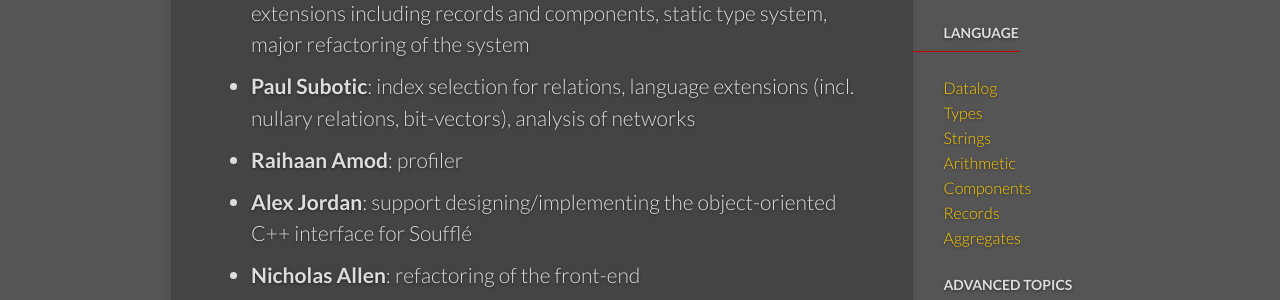
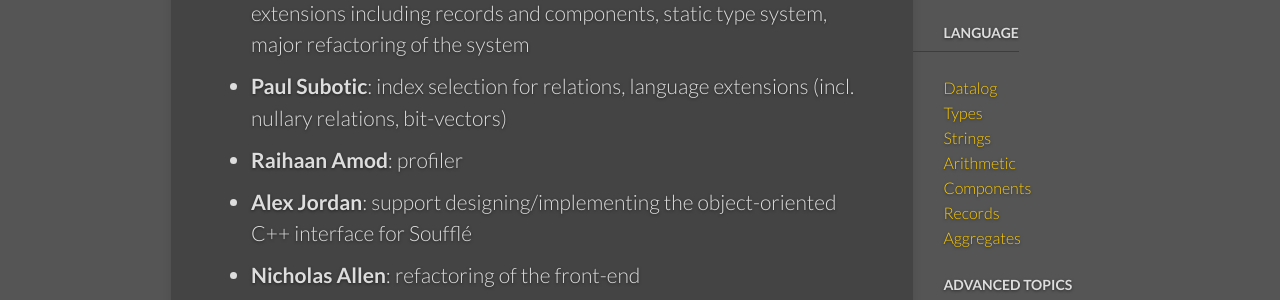
Before and after one commit to souffle-lang/souffle-lang.github.io, a Jekyll site: the page built from _docs/contributors.md, in a window 1280 px wide. Shown: the part 383-683 px from the top of the page. Built offline with Jekyll 4.4.1, drawn with Linux system fonts in a browser that asks for light colours.

Commit message:
Update contributors.md

```diff
--- a/_docs/contributors.md
+++ b/_docs/contributors.md
@@ -7,7 +7,7 @@ permalink: /docs/contributors/
 The contributors with their code contributions are listed below:
  * **Bernhard Scholz**: project lead, design and implementation
  * **Herbert Jordan**: high-performance parallel data-structures, language extensions including records and components, static type system, major refactoring of the system
- * **Paul Subotic**: index selection for relations, language extensions (incl. nullary relations, bit-vectors), analysis of networks
+ * **Paul Subotic**: index selection for relations, language extensions (incl. nullary relations, bit-vectors)
  * **Raihaan Amod**: profiler
  * **Alex Jordan**: support designing/implementing the object-oriented C++ interface for Soufflé
  * **Nicholas Allen**: refactoring of the front-end
```
